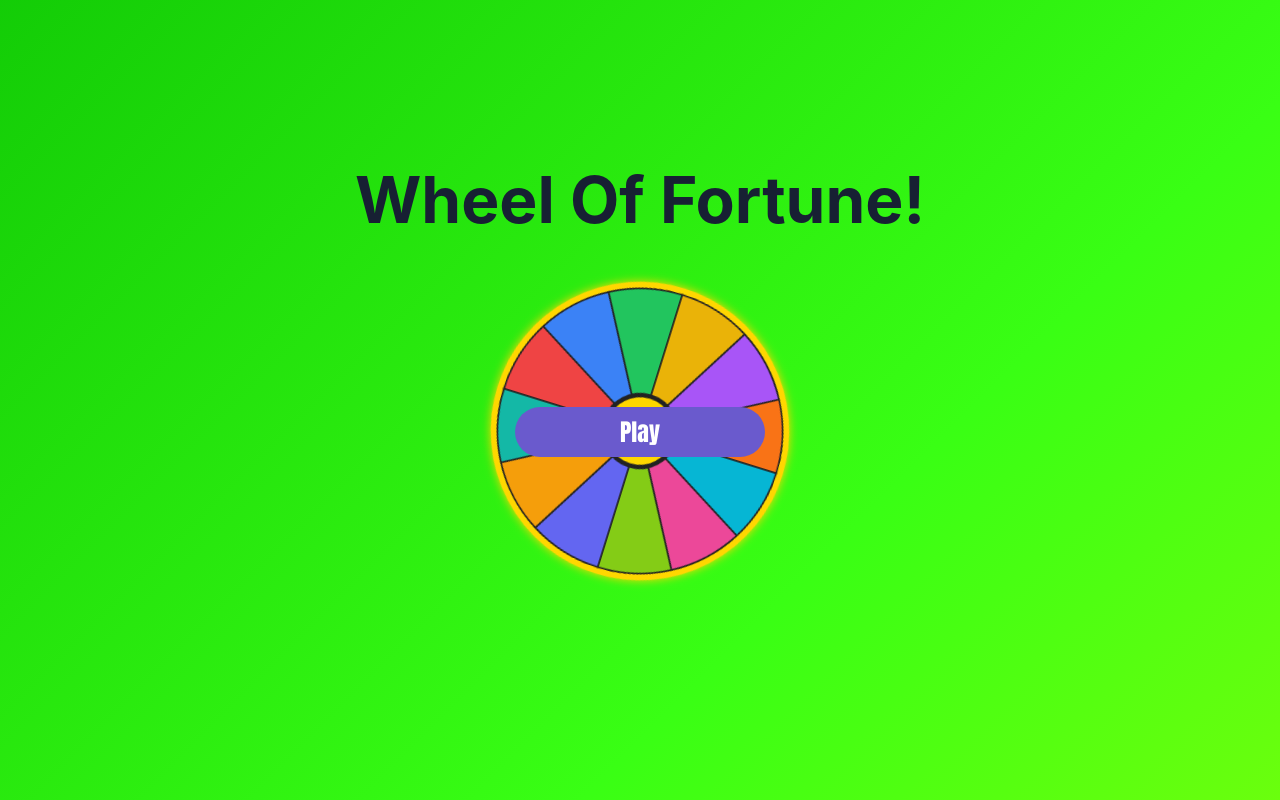
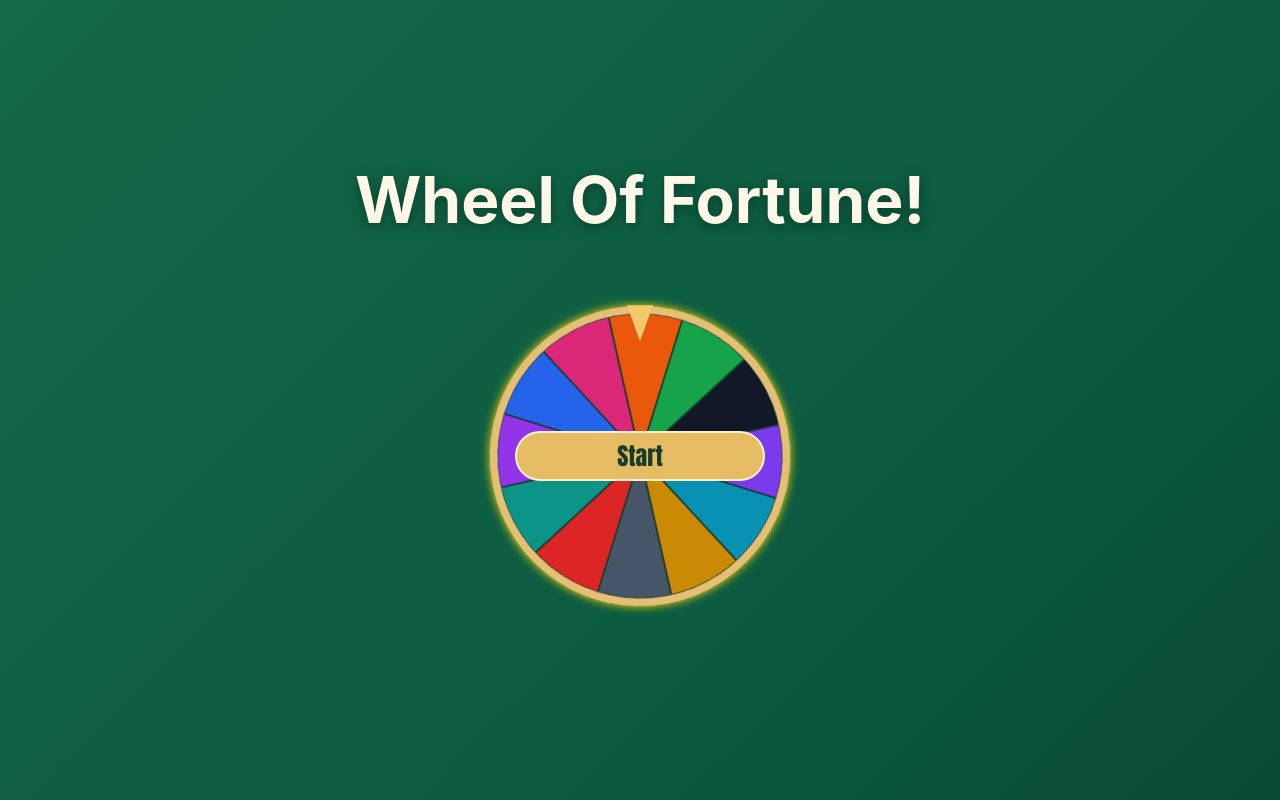
Before and after one commit to KPROsoft21/wheel-o-fortune, a React (Vite) app: page / in a window 1280 px wide. Built offline with nearby package versions, Linux system fonts and the light colour scheme.

Commit message:
Update game and menu theme

```diff
--- a/src/Game.css
+++ b/src/Game.css
@@ -4,9 +4,10 @@
   display: grid;
   grid-template-columns: minmax(0, 1fr) 380px;
   background:
-    radial-gradient(circle at 18% 12%, rgba(250, 204, 21, 0.18), transparent 26rem),
-    linear-gradient(135deg, #12205a 0%, #1f3c88 46%, #0f766e 100%);
-  color: #f8fafc;
+    radial-gradient(circle at 18% 12%, rgba(218, 174, 87, 0.16), transparent 26rem),
+    radial-gradient(circle at 80% 85%, rgba(2, 32, 24, 0.5), transparent 34rem),
+    linear-gradient(135deg, #063729 0%, #0b5a40 48%, #063328 100%);
+  color: #fff8e8;
 }
 
 /* Left side of the app where the actual puzzle gameplay happens. */
@@ -30,7 +31,7 @@
 /* Small label above the category title. */
 .eyebrow {
   margin: 0 0 8px;
-  color: #fde68a;
+  color: #f2d48d;
   font-size: 13px;
   font-weight: 800;
   letter-spacing: 0.14em;
@@ -55,19 +56,20 @@ h1 {
   display: grid;
   gap: 4px;
   padding: 12px 14px;
-  border: 2px solid rgba(255, 255, 255, 0.2);
+  border: 2px solid rgba(230, 192, 112, 0.42);
   border-radius: 10px;
-  background: rgba(15, 23, 42, 0.34);
+  background: rgba(3, 34, 25, 0.58);
+  box-shadow: inset 0 1px 0 rgba(255, 248, 232, 0.1);
 }
 
 .player-score.active,
 .player-score.winner {
-  border-color: #facc15;
-  background: rgba(250, 204, 21, 0.17);
+  border-color: #f2c96d;
+  background: rgba(194, 139, 49, 0.25);
 }
 
 .player-score strong {
-  color: #fde68a;
+  color: #f6dc9d;
 }
 
 /* The main letter board that shows blank and revealed puzzle tiles. */
@@ -77,10 +79,10 @@ h1 {
   grid-template-columns: repeat(14, minmax(28px, 1fr));
   gap: 8px;
   padding: 18px;
-  border: 8px solid #0f172a;
+  border: 8px solid #a77a3d;
   border-radius: 8px;
-  background: #07132d;
-  box-shadow: 0 28px 80px rgba(2, 6, 23, 0.34);
+  background: #07372a;
+  box-shadow: 0 28px 80px rgba(1, 22, 16, 0.46), inset 0 0 0 2px #e4bf75;
 }
 
 /* A single visible letter square on the puzzle board. */
@@ -88,10 +90,10 @@ h1 {
   aspect-ratio: 1 / 1.05;
   display: grid;
   place-items: center;
-  border: 2px solid #85d4ff;
+  border: 2px solid #d9b76f;
   border-radius: 4px;
-  background: #f8fafc;
-  color: #111827;
+  background: #fff9e9;
+  color: #173b2d;
   font-size: clamp(18px, 3vw, 38px);
   font-weight: 900;
 }
@@ -106,7 +108,7 @@ h1 {
 .status {
   min-height: 30px;
   margin: 0;
-  color: #fef3c7;
+  color: #fff1c9;
   font-size: 20px;
   font-weight: 800;
 }
@@ -114,10 +116,10 @@ h1 {
 .game-result {
   margin: 0;
   padding: 16px 20px;
-  border: 2px solid #facc15;
+  border: 2px solid #f2c96d;
   border-radius: 10px;
-  background: rgba(250, 204, 21, 0.17);
-  color: #fef3c7;
+  background: rgba(194, 139, 49, 0.25);
+  color: #fff1c9;
   font-size: 24px;
   font-weight: 900;
 }
@@ -135,8 +137,8 @@ h1 {
   padding: 0 14px;
   border: 2px solid transparent;
   border-radius: 8px;
-  background: #f8fafc;
-  color: #111827;
+  background: #fff9e9;
+  color: #173b2d;
 }
 
 /* Shared button styling for solve, wheel actions, and letter guesses. */
@@ -153,8 +155,8 @@ h1 {
 /* Yellow solve button matches the game-show accent color. */
 .solve-form button {
   min-width: 92px;
-  background: #facc15;
-  color: #111827;
+  background: #e5bc64;
+  color: #173b2d;
 }
 
 /* Alphabet buttons are laid out like a compact keyboard. */
@@ -167,13 +169,13 @@ h1 {
 /* Default letter button style. */
 .letter-grid button {
   min-height: 44px;
-  background: #ffffff;
-  color: #111827;
+  background: #fff9e9;
+  color: #173b2d;
 }
 
 /* Vowels use a different color because buying a vowel has different rules. */
 .letter-grid button.vowel {
-  background: #ccfbf1;
+  background: #d6ebd8;
 }
 
 /* Disabled letters stay visible but look unavailable. */
@@ -189,8 +191,8 @@ h1 {
   justify-content: center;
   gap: 28px;
   padding: 32px;
-  border-left: 1px solid rgba(255, 255, 255, 0.18);
-  background: rgba(2, 6, 23, 0.28);
+  border-left: 1px solid rgba(230, 192, 112, 0.38);
+  background: rgba(2, 31, 24, 0.42);
   backdrop-filter: blur(20px);
 }
 
@@ -212,7 +214,7 @@ h1 {
   z-index: 3;
   width: 34px;
   height: 46px;
-  background: #facc15;
+  background: #f2c96d;
   clip-path: polygon(50% 100%, 0 0, 100% 0);
   filter: drop-shadow(0 8px 12px rgba(2, 6, 23, 0.3));
   transform: translateX(-50%);
@@ -224,7 +226,7 @@ h1 {
   width: 100%;
   height: 100%;
   overflow: hidden;
-  border: 10px solid #f8fafc;
+  border: 10px solid #e4bf75;
   border-radius: 50%;
   box-shadow:
     0 26px 70px rgba(2, 6, 23, 0.38),
@@ -268,10 +270,10 @@ h1 {
   height: 84px;
   display: grid;
   place-items: center;
-  border: 8px solid #f8fafc;
+  border: 8px solid #e4bf75;
   border-radius: 50%;
-  background: #111827;
-  color: #fde68a;
+  background: #123e2c;
+  color: #fff1c9;
   font-weight: 900;
   box-shadow: 0 10px 24px rgba(2, 6, 23, 0.32);
   transform: translate(-50%, -50%);
@@ -286,18 +288,18 @@ h1 {
 /* Default action button style. */
 .actions button {
   min-height: 48px;
-  background: #ffffff;
-  color: #111827;
+  background: #fff9e9;
+  color: #173b2d;
 }
 
 /* The main spin button is larger and highlighted. */
 .actions .spin-button {
   min-height: 58px;
-  background: #facc15;
+  background: #e5bc64;
 }
 
 .actions .vowel-button {
-  background: #ccfbf1;
+  background: #d6ebd8;
 }
 
 .actions button:disabled {
@@ -313,7 +315,7 @@ button:hover:not(:disabled) {
 /* Keyboard focus ring for accessibility. */
 button:focus-visible,
 input:focus {
-  outline: 3px solid rgba(253, 230, 138, 0.45);
+  outline: 3px solid rgba(242, 201, 109, 0.65);
   outline-offset: 3px;
 }
 
@@ -345,7 +347,7 @@ input:focus {
   }
 
   .wheel-panel {
-    border-top: 1px solid rgba(255, 255, 255, 0.18);
+    border-top: 1px solid rgba(230, 192, 112, 0.38);
     border-left: 0;
   }
 
@@ -375,7 +377,7 @@ input:focus {
   justify-content: center;
   align-items: center;
 
-  background: #2c76c0;
+  background: #063328;
 }
 .mock-ad {
   display: flex;
--- a/src/Menu.css
+++ b/src/Menu.css
@@ -1,9 +1,9 @@
 /* Styles the button*/
 .btn {
-    background-color: slateblue;
-    color: white;
+    background-color: #e5bc64;
+    color: #173b2d;
     text-align: center;
-    border: 0px solid white;
+    border: 2px solid #fff1c9;
     border-radius: 50px;
 
     cursor: pointer;
@@ -12,11 +12,10 @@
 
     font-family: Impact, Haettenschweiler, 'Arial Narrow Bold', sans-serif;
     font-size: x-large;
-    font-display: block;
 
     /* The positioning of the button*/
     position: absolute;
-    top: 43%;
+    top: 50%;
     left: 50%;
     transform: translate(-50%, -50%);
     z-index: 2;
@@ -27,6 +26,20 @@
     position: relative;
     width: 350px;
     height: 350px;
+    display: grid;
+    place-items: center;
+}
+
+.menu-pointer {
+    position: absolute;
+    top: 24px;
+    left: 50%;
+    z-index: 1;
+    width: 26px;
+    height: 36px;
+    background: #f2c96d;
+    clip-path: polygon(50% 100%, 0 0, 100% 0);
+    transform: translateX(-50%);
 }
 
 /* Styles the menu */
@@ -44,14 +57,19 @@
 
 }
 
+.Menu h1 {
+    color: #fff8e8;
+    text-shadow: 0 3px 12px rgba(2, 31, 24, 0.5);
+}
+
 body {
     /* The color of the background is a linear gradient*/
     background: linear-gradient(135deg,
-            #001a00,
-            #004d00,
-            #00b300,
-            #39ff14,
-            #ccff00);
+            #04291f,
+            #0b5a40,
+            #176f4a,
+            #0b5a40,
+            #04291f);
 
     background-size: 400% 400%;
     animation: gradientMove 15s ease infinite;
@@ -82,7 +100,7 @@ body {
     animation: spin 10s linear infinite, glow 2s ease-in-out infinite alternate;
     ;
 
-    filter: drop-shadow(0 0 20px white);
+    filter: drop-shadow(0 0 20px #e5bc64);
 
 }
 
--- a/src/menu.jsx
+++ b/src/menu.jsx
@@ -8,14 +8,15 @@ function Menu({ onStart }) {
 
             <div className='wheel-container'>
                 {/* The wheel svg */}
-                <img src={wheel} alt="Wheel of Fortune" className="menu-wheel">
+                <img src={wheel} alt="Colorful game wheel" className="menu-wheel">
 
                 </img>
+                <div className="menu-pointer" aria-hidden="true" />
 
                 {/* When the button is clicked it will call the onStart function defined
                     inside of App.jsx */}
                 <button onClick={onStart} className='btn'>
-                    Play
+                    Start
                 </button>
             </div>
 
```
Also changed, not shown: src/assets/menu-wheel.svg.
